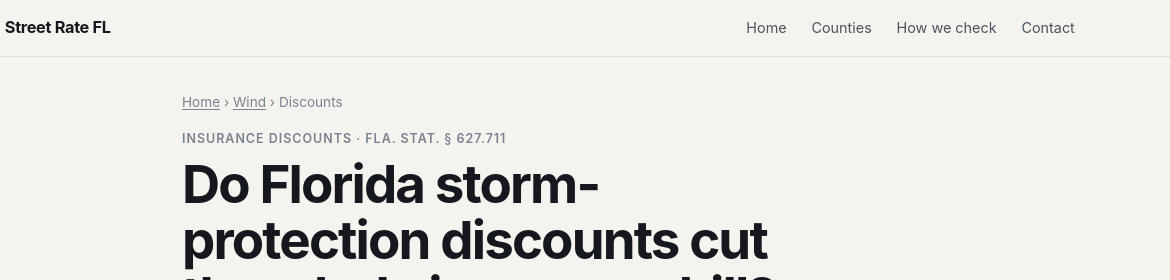
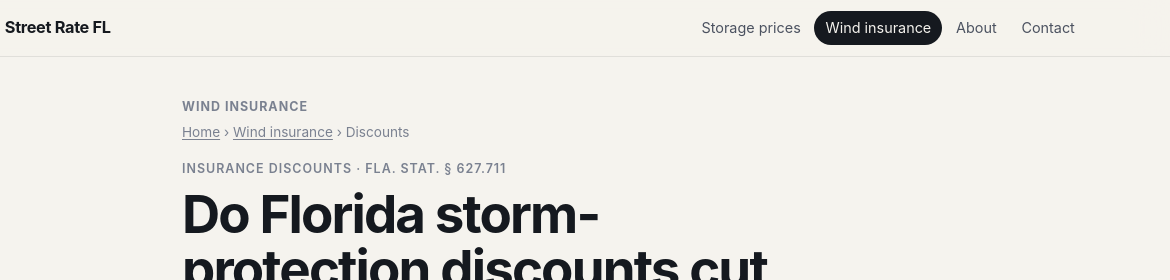
Before and after one commit to JIP223/street-rate-fl, a plain HTML site: page wind/how-windstorm-discounts-work.html in a window 1280 px wide. Shown: the top 280 px of the page, 110-1280 px from the left. Drawn offline with Linux system fonts and the light colour scheme.

Commit message:
Separate storage and wind sections -mogul (Grok)

```diff
--- a/wind/how-windstorm-discounts-work.html
+++ b/wind/how-windstorm-discounts-work.html
@@ -38,9 +38,9 @@
   <div class="wrap">
     <a class="brand" href="../"><span class="brand-mark" aria-hidden="true"></span>Street Rate FL</a>
     <nav class="site-nav" aria-label="Primary">
-      <a href="../">Home</a>
-      <a href="../counties.html">Counties</a>
-      <a href="../about.html">How we check</a>
+      <a href="../counties.html">Storage prices</a>
+      <a href="./" aria-current="page">Wind insurance</a>
+      <a href="../about.html">About</a>
       <a href="../contact.html">Contact</a>
     </nav>
   </div>
@@ -49,7 +49,8 @@
 <div class="wrap narrow">
 
   <!-- TEMPLATE 1 · crumbs + eyebrow -->
-  <nav class="crumbs" aria-label="Breadcrumb"><a href="../">Home</a> › <a href="./">Wind</a> › Discounts</nav>
+  <p class="section-kicker">Wind insurance</p>
+  <nav class="crumbs" aria-label="Breadcrumb"><a href="../">Home</a> › <a href="./">Wind insurance</a> › Discounts</nav>
   <p class="eyebrow">Insurance discounts · Fla. Stat. § 627.711</p>
 
   <!-- TEMPLATE 2 · the question as the H1, the answer as the lede -->
```
Also changed, not shown: about.html (+3 -3 lines), wind/oir-b1-1802.html (+5 -4 lines), 1 other file.
